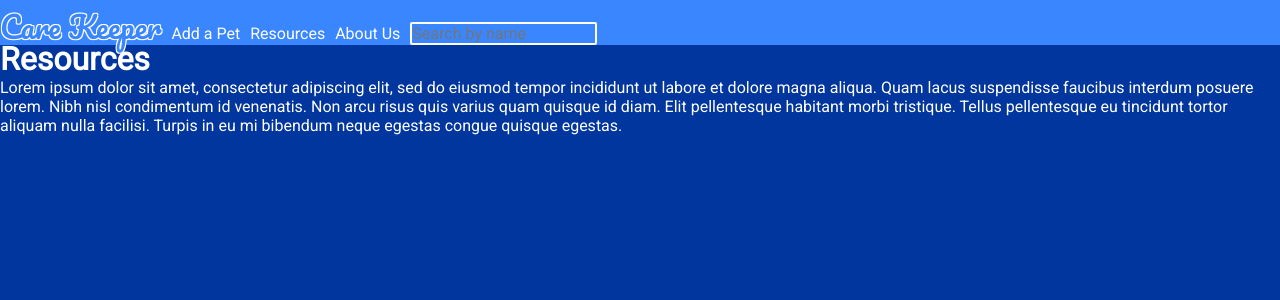
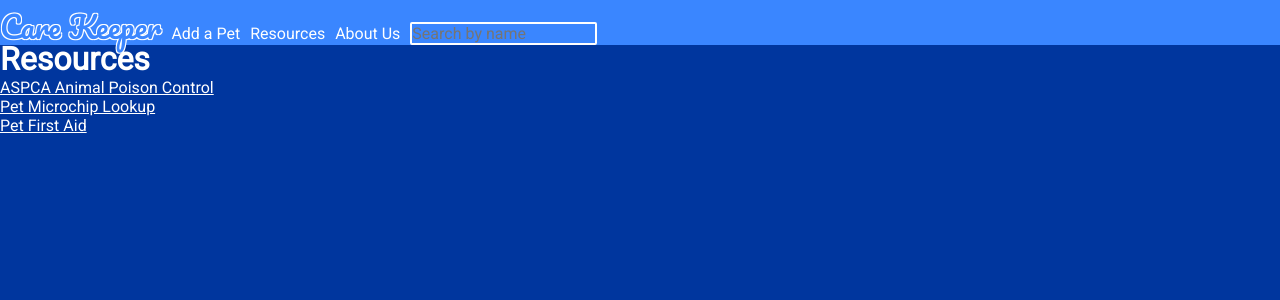
Before and after one commit to aeposten/care-keeper, a React (Create React App) app: page /resources in a window 1280 px wide. Shown: the top 300 px of the page. Built offline with nearby package versions, Linux system fonts and the light colour scheme; data requests are answered from the project's data file.

Commit message:
added resources and about

```diff
--- a/src/components/About.js
+++ b/src/components/About.js
@@ -3,13 +3,7 @@ const About = () => {
     <>
       <h1>About</h1>
       <p>
-        Lorem ipsum dolor sit amet, consectetur adipiscing elit, sed do eiusmod
-        tempor incididunt ut labore et dolore magna aliqua. Quam lacus
-        suspendisse faucibus interdum posuere lorem. Nibh nisl condimentum id
-        venenatis. Non arcu risus quis varius quam quisque id diam. Elit
-        pellentesque habitant morbi tristique. Tellus pellentesque eu tincidunt
-        tortor aliquam nulla facilisi. Turpis in eu mi bibendum neque egestas
-        congue quisque egestas.
+        Care Keeper is a top-rate application for pet-sitters, designed with the necessities of pet care in mind. The app was created by two coding students with a personal history in the veterinary field - Amy was a technician, and Shannon was both a receptionist and a veterinary assistant. While no longer in that field, both Amy and Shannon still have a big ol' soft spot in their hearts for all pets, especially their own. Those behind Care Keeper know that it's important to clearly store and organize the information for your pet-sitting clients.
       </p>
     </>
   );
--- a/src/components/Resources.js
+++ b/src/components/Resources.js
@@ -2,15 +2,11 @@ const Resources = () => {
   return (
     <>
       <h1>Resources</h1>
-      <p>
-        Lorem ipsum dolor sit amet, consectetur adipiscing elit, sed do eiusmod
-        tempor incididunt ut labore et dolore magna aliqua. Quam lacus
-        suspendisse faucibus interdum posuere lorem. Nibh nisl condimentum id
-        venenatis. Non arcu risus quis varius quam quisque id diam. Elit
-        pellentesque habitant morbi tristique. Tellus pellentesque eu tincidunt
-        tortor aliquam nulla facilisi. Turpis in eu mi bibendum neque egestas
-        congue quisque egestas.
-      </p>
+      <ul>
+        <li> <a href="https://www.aspca.org/pet-care/animal-poison-control"> ASPCA Animal Poison Control </a></li>
+        <li> <a href="https://www.aaha.org/your-pet/pet-microchip-lookup/microchip-search/"> Pet Microchip Lookup </a></li>
+        <li> <a href="https://www.avma.org/resources/pet-owners/emergencycare/first-aid-tips-pet-owners"> Pet First Aid</a> </li>
+      </ul>
     </>
   );
 };
```
